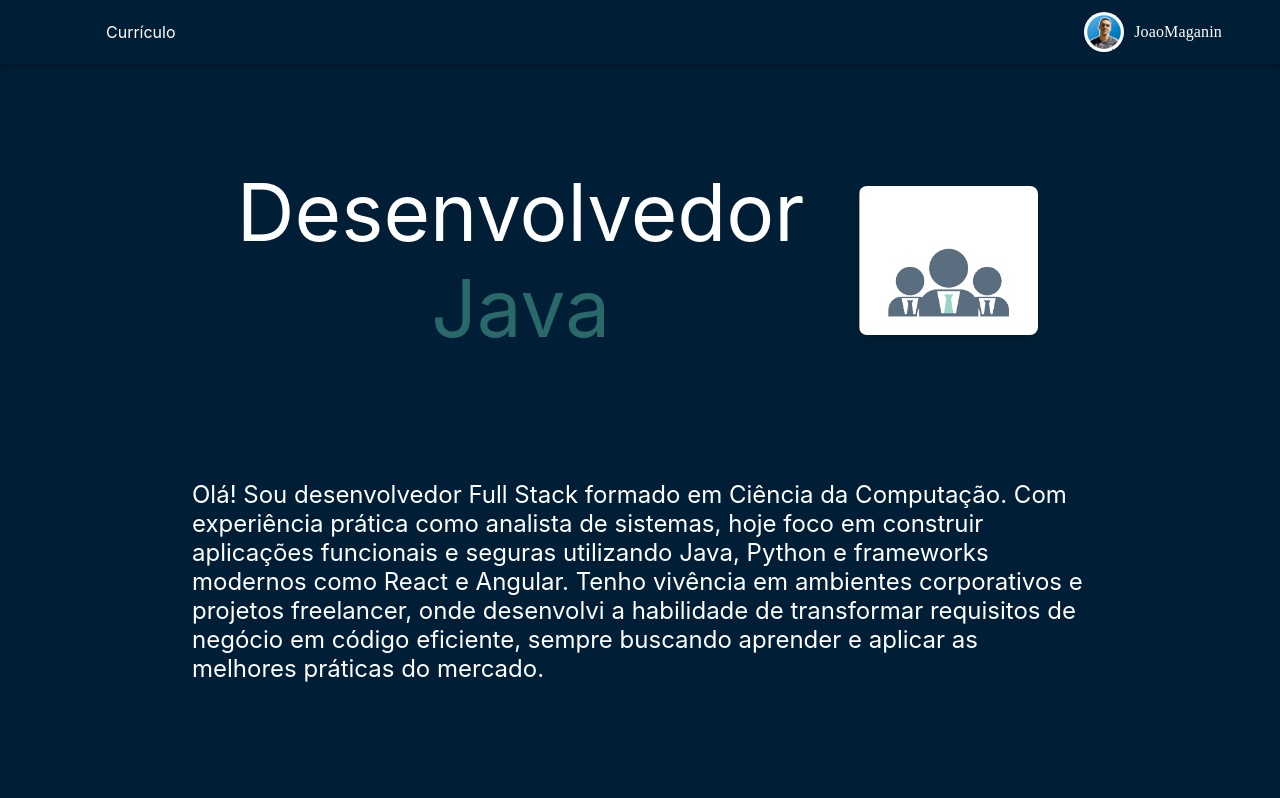
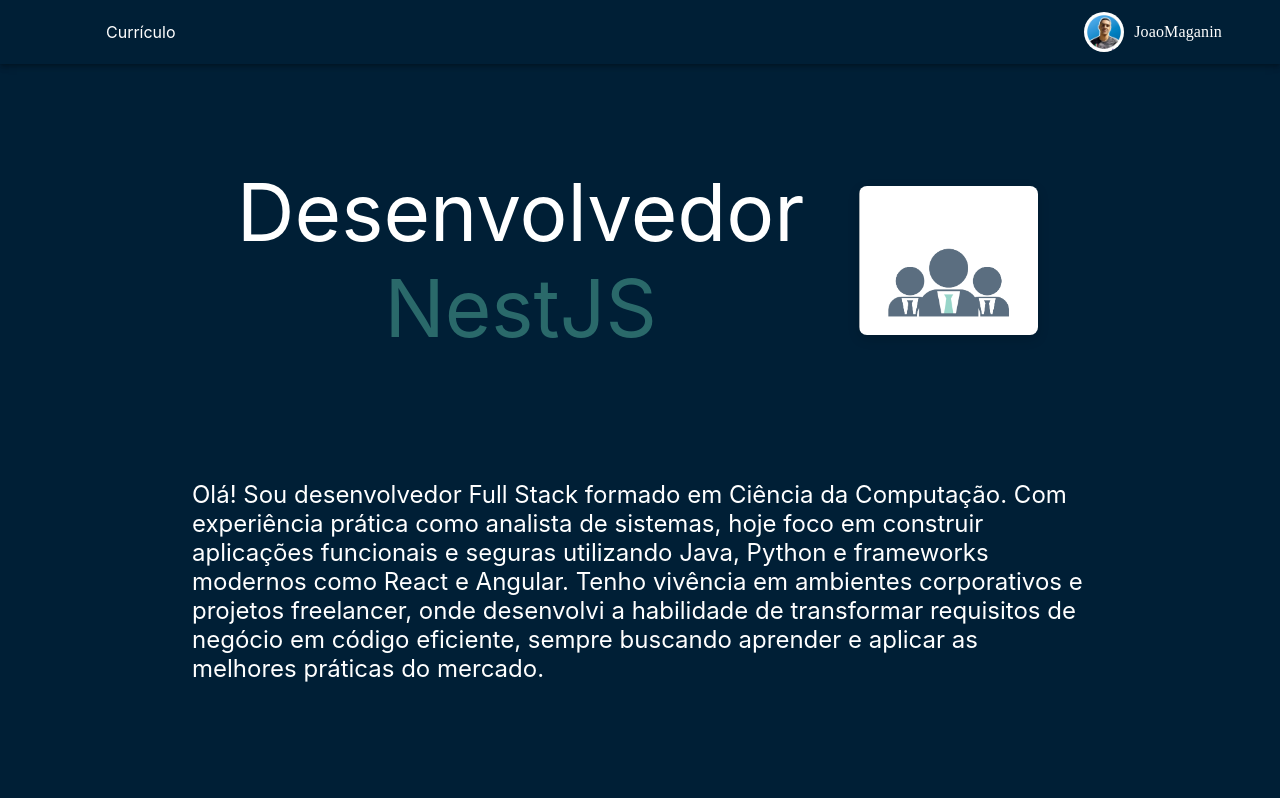
Before and after one commit to JoaoMaganin/jomag.com, a React (Create React App) app: page / in a window 1280 px wide. Shown: the top 798 px of the page. Built offline with nearby package versions, Linux system fonts and the light colour scheme; some icons are missing; a web font is replaced by a local one.

Commit message:
fix(WordRotator): fixing dependecy array from WordRotator

```diff
--- a/src/components/WordRotator/WordRotator.tsx
+++ b/src/components/WordRotator/WordRotator.tsx
@@ -7,8 +7,9 @@ const WordRotator = ({ period = 3000 }) => {
     const [isFading, setIsFading] = useState(false);
 
     const SKILLS_LIST = [
+        "Java",
+        "NestJS",
         "Python",
-        "Java",
         "TypeScript",
         "Springboot",
         "ReactJS",
@@ -28,7 +29,7 @@ const WordRotator = ({ period = 3000 }) => {
         }, period);
 
         return () => clearInterval(interval);
-    }, [period]);
+    }, [period, SKILLS_LIST.length]);
 
     if (!SKILLS_LIST || SKILLS_LIST.length === 0) {
         return null;
```
